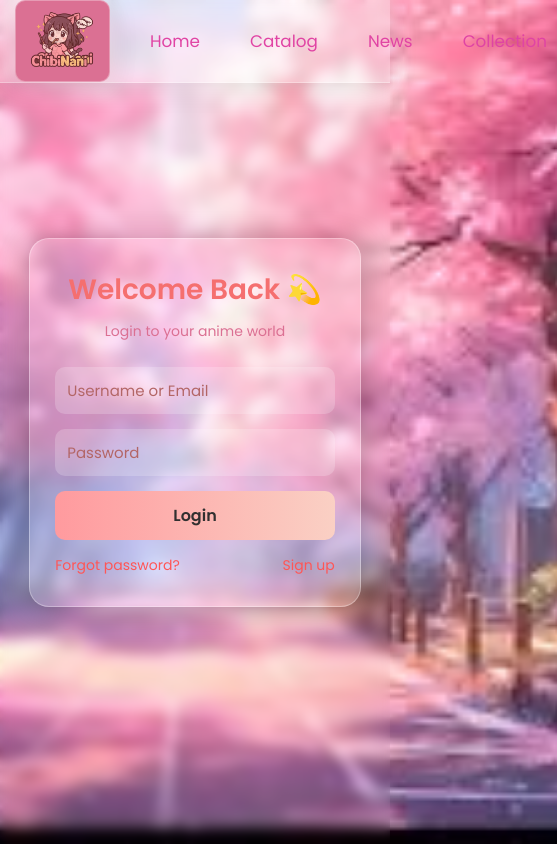
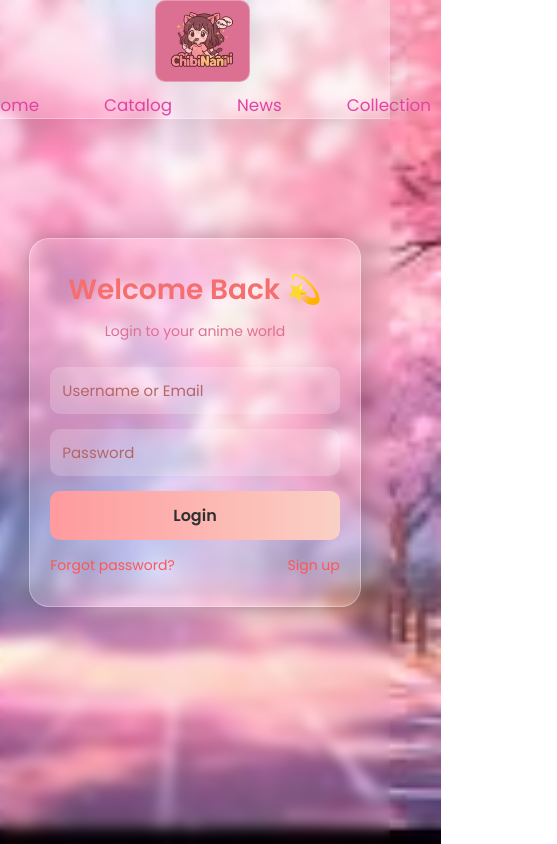
Before and after one commit to mevadanandini9-lang/chibinani-website, a plain HTML site: page login.html in a window 390 px wide. Shown: the whole page, 557 px wide, since content can reach past the window. Drawn offline with Linux system fonts and the light colour scheme.

Commit message:
Update style.css

```diff
--- a/style.css
+++ b/style.css
@@ -358,14 +358,21 @@ body {
   }
 }
 
-/* Responsive */
 @media (max-width: 480px) {
   .login-box {
     width: 85%;
-    padding: 30px 25px;
+    padding: 30px 20px;
+  }
+
+  .anime-nav {
+    flex-direction: column;
+    gap: 10px;
+  }
+
+  .nav-links {
+    gap: 15px;
   }
 }
-
 .container {
   width: 800px;
   height: 800px;
@@ -375,4 +382,5 @@ body {
   box-shadow: 0 8px 32px rgba(0, 0, 0, 0.3);
   display: flex;
   overflow: hidden;
+
 }
```
